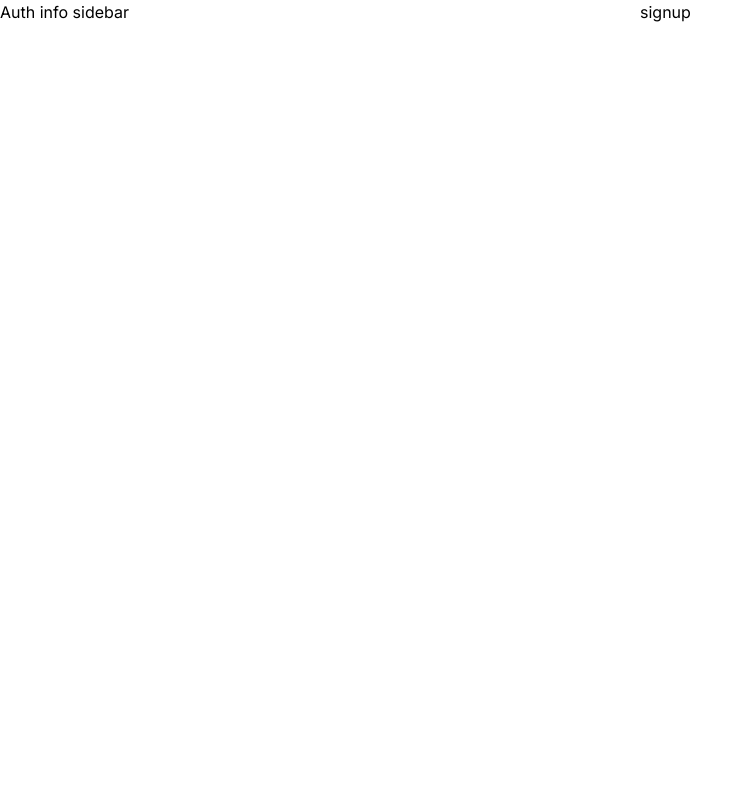
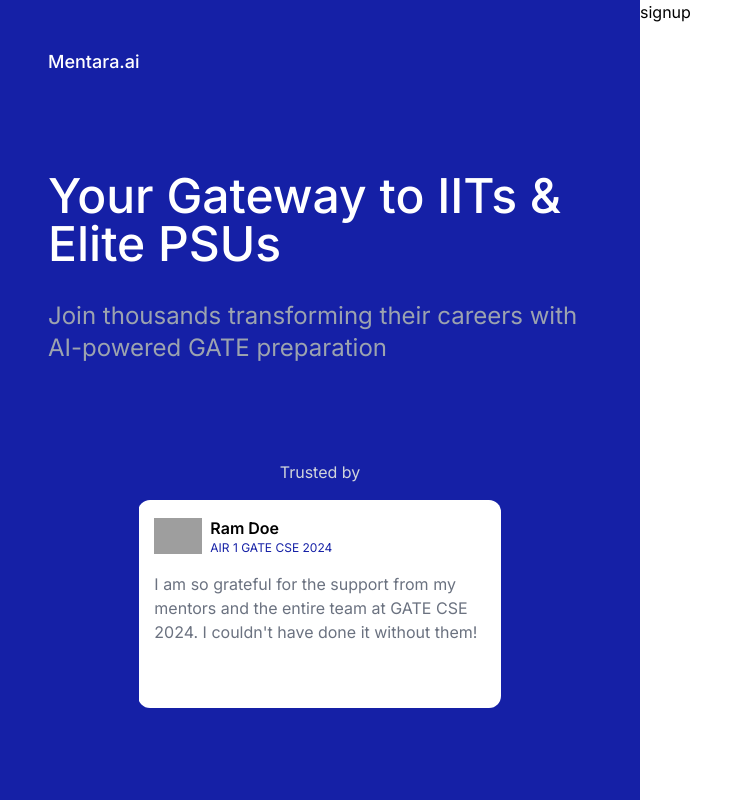
Before and after one commit to Chirag2203/gate-frontend-landing-page, a React (Vite) app: page /signup in a window 1280 px wide. Shown: the whole page, without its empty margins (0-752 px from the left). Built offline with nearby package versions, Linux system fonts and the light colour scheme; grey boxes are pictures that could not be loaded.

Commit message:
auth side bar added

```diff
--- a/package.json
+++ b/package.json
@@ -15,6 +15,8 @@
     "axios": "^1.7.7",
     "class-variance-authority": "^0.7.0",
     "clsx": "^2.1.1",
+    "embla-carousel-autoplay": "^8.3.1",
+    "embla-carousel-react": "^8.3.1",
     "html2canvas": "^1.4.1",
     "jspdf": "^2.5.2",
     "lucide-react": "^0.453.0",
--- a/src/components/pages/auth/AuthInfoSideBar.tsx
+++ b/src/components/pages/auth/AuthInfoSideBar.tsx
@@ -1,10 +1,64 @@
+import Autoplay from "embla-carousel-autoplay";
+
+import {
+  Carousel,
+  CarouselContent,
+  CarouselItem,
+  CarouselNext,
+  CarouselPrevious,
+} from "@/components/ui/carousel";
+import React from "react";
+import { testimonialsForAuthSideBar } from "@/constants/data";
 
 const AuthInfoSideBar = () => {
+  const plugin = React.useRef(
+    Autoplay({ delay: 3000, stopOnInteraction: true })
+  );
   return (
-    <div>
-      Auth info sidebar
+    <div className="bg-primary min-h-screen p-12">
+      <p className="text-white text-lg font-medium">Mentara.ai</p>
+      <div className="mt-24 ">
+        <p className="text-white text-5xl font-medium">
+          Your Gateway to IITs & Elite PSUs
+        </p>
+        <p className="text-gray-400 text-2xl mt-8">
+          Join thousands transforming their careers with <br />
+          AI-powered GATE preparation
+        </p>
+      </div>
+      <div className="mt-24 flex flex-col items-center gap-4 ">
+        <p className="text-gray-300 font-light">Trusted by</p>
+        <Carousel
+          plugins={[plugin.current]}
+          className=" w-2/3 mx-2"
+          onMouseEnter={plugin.current.stop}
+          onMouseLeave={plugin.current.reset}
+        >
+          <CarouselContent>
+            {testimonialsForAuthSideBar.map((testimony, index) => (
+              <CarouselItem key={index}>
+                <div className="p-4 bg-white rounded-xl h-52 ">
+                  <div className="flex gap-2 items-center">
+                    <img
+                      src="https://avatar.iran.liara.run/public"
+                      className="w-12"
+                    />
+                    <div>
+                      <p className="font-semibold">{testimony.name}</p>
+                      <p className="text-xs text-primary">{testimony.title}</p>
+                    </div>
+                  </div>
+                  <p className="mt-4 text-gray-500">{testimony.quote}</p>
+                </div>
+              </CarouselItem>
+            ))}
+          </CarouselContent>
+          {/* <CarouselPrevious />
+          <CarouselNext /> */}
+        </Carousel>
+      </div>
     </div>
-  )
-}
+  );
+};
 
-export default AuthInfoSideBar
+export default AuthInfoSideBar;
--- a/src/components/shared/wrappers/AuthWrapper.tsx
+++ b/src/components/shared/wrappers/AuthWrapper.tsx
@@ -3,7 +3,7 @@
 
 const AuthWrapper = ({ children }: { children: React.ReactNode }) => {
   return (
-    <div className="flex">
+    <div className="flex min-h-screen">
       <div className="w-1/2">
         <AuthInfoSideBar />
       </div>
--- /dev/null
+++ b/src/components/ui/carousel.tsx
@@ -0,0 +1,260 @@
+import * as React from "react"
+import { ArrowLeftIcon, ArrowRightIcon } from "@radix-ui/react-icons"
+import useEmblaCarousel, {
+  type UseEmblaCarouselType,
+} from "embla-carousel-react"
+
+import { cn } from "@/lib/utils"
+import { Button } from "@/components/ui/button"
+
+type CarouselApi = UseEmblaCarouselType[1]
+type UseCarouselParameters = Parameters<typeof useEmblaCarousel>
+type CarouselOptions = UseCarouselParameters[0]
+type CarouselPlugin = UseCarouselParameters[1]
+
+type CarouselProps = {
+  opts?: CarouselOptions
+  plugins?: CarouselPlugin
+  orientation?: "horizontal" | "vertical"
+  setApi?: (api: CarouselApi) => void
+}
+
+type CarouselContextProps = {
+  carouselRef: ReturnType<typeof useEmblaCarousel>[0]
+  api: ReturnType<typeof useEmblaCarousel>[1]
+  scrollPrev: () => void
+  scrollNext: () => void
+  canScrollPrev: boolean
+  canScrollNext: boolean
+} & CarouselProps
+
+const CarouselContext = React.createContext<CarouselContextProps | null>(null)
+
+function useCarousel() {
+  const context = React.useContext(CarouselContext)
+
+  if (!context) {
+    throw new Error("useCarousel must be used within a <Carousel />")
+  }
+
+  return context
+}
+
+const Carousel = React.forwardRef<
+  HTMLDivElement,
+  React.HTMLAttributes<HTMLDivElement> & CarouselProps
+>(
+  (
+    {
+      orientation = "horizontal",
+      opts,
+      setApi,
+      plugins,
+      className,
+      children,
+      ...props
+    },
+    ref
+  ) => {
+    const [carouselRef, api] = useEmblaCarousel(
+      {
+        ...opts,
+        axis: orientation === "horizontal" ? "x" : "y",
+      },
+      plugins
+    )
+    const [canScrollPrev, setCanScrollPrev] = React.useState(false)
+    const [canScrollNext, setCanScrollNext] = React.useState(false)
+
+    const onSelect = React.useCallback((api: CarouselApi) => {
+      if (!api) {
+        return
+      }
+
+      setCanScrollPrev(api.canScrollPrev())
+      setCanScrollNext(api.canScrollNext())
+    }, [])
+
+    const scrollPrev = React.useCallback(() => {
+      api?.scrollPrev()
+    }, [api])
+
+    const scrollNext = React.useCallback(() => {
+      api?.scrollNext()
+    }, [api])
+
+    const handleKeyDown = React.useCallback(
+      (event: React.KeyboardEvent<HTMLDivElement>) => {
+        if (event.key === "ArrowLeft") {
+          event.preventDefault()
+          scrollPrev()
+        } else if (event.key === "ArrowRight") {
+          event.preventDefault()
+          scrollNext()
+        }
+      },
+      [scrollPrev, scrollNext]
+    )
+
+    React.useEffect(() => {
+      if (!api || !setApi) {
+        return
+      }
+
+      setApi(api)
+    }, [api, setApi])
+
+    React.useEffect(() => {
+      if (!api) {
+        return
+      }
+
+      onSelect(api)
+      api.on("reInit", onSelect)
+      api.on("select", onSelect)
+
+      return () => {
+        api?.off("select", onSelect)
+      }
+    }, [api, onSelect])
+
+    return (
+      <CarouselContext.Provider
+        value={{
+          carouselRef,
+          api: api,
+          opts,
+          orientation:
+            orientation || (opts?.axis === "y" ? "vertical" : "horizontal"),
+          scrollPrev,
+          scrollNext,
+          canScrollPrev,
+          canScrollNext,
+        }}
+      >
+        <div
+          ref={ref}
+          onKeyDownCapture={handleKeyDown}
+          className={cn("relative", className)}
+          role="region"
+          aria-roledescription="carousel"
+          {...props}
+        >
+          {children}
+        </div>
+      </CarouselContext.Provider>
+    )
+  }
+)
+Carousel.displayName = "Carousel"
+
+const CarouselContent = React.forwardRef<
+  HTMLDivElement,
+  React.HTMLAttributes<HTMLDivElement>
+>(({ className, ...props }, ref) => {
+  const { carouselRef, orientation } = useCarousel()
+
+  return (
+    <div ref={carouselRef} className="overflow-hidden">
+      <div
+        ref={ref}
+        className={cn(
+          "flex",
+          orientation === "horizontal" ? "-ml-4" : "-mt-4 flex-col",
+          className
+        )}
+        {...props}
+      />
+    </div>
+  )
+})
+CarouselContent.displayName = "CarouselContent"
+
+const CarouselItem = React.forwardRef<
+  HTMLDivElement,
+  React.HTMLAttributes<HTMLDivElement>
+>(({ className, ...props }, ref) => {
+  const { orientation } = useCarousel()
+
+  return (
+    <div
+      ref={ref}
+      role="group"
+      aria-roledescription="slide"
+      className={cn(
+        "min-w-0 shrink-0 grow-0 basis-full",
+        orientation === "horizontal" ? "pl-4" : "pt-4",
+        className
+      )}
+      {...props}
+    />
+  )
+})
+CarouselItem.displayName = "CarouselItem"
+
+const CarouselPrevious = React.forwardRef<
+  HTMLButtonElement,
+  React.ComponentProps<typeof Button>
+>(({ className, variant = "outline", size = "icon", ...props }, ref) => {
+  const { orientation, scrollPrev, canScrollPrev } = useCarousel()
+
+  return (
+    <Button
+      ref={ref}
+      variant={variant}
+      size={size}
+      className={cn(
+        "absolute  h-8 w-8 rounded-full",
+        orientation === "horizontal"
+          ? "-left-12 top-1/2 -translate-y-1/2"
+          : "-top-12 left-1/2 -translate-x-1/2 rotate-90",
+        className
+      )}
+      disabled={!canScrollPrev}
+      onClick={scrollPrev}
+      {...props}
+    >
+      <ArrowLeftIcon className="h-4 w-4" />
+      <span className="sr-only">Previous slide</span>
+    </Button>
+  )
+})
+CarouselPrevious.displayName = "CarouselPrevious"
+
+const CarouselNext = React.forwardRef<
+  HTMLButtonElement,
+  React.ComponentProps<typeof Button>
+>(({ className, variant = "outline", size = "icon", ...props }, ref) => {
+  const { orientation, scrollNext, canScrollNext } = useCarousel()
+
+  return (
+    <Button
+      ref={ref}
+      variant={variant}
+      size={size}
+      className={cn(
+        "absolute h-8 w-8 rounded-full",
+        orientation === "horizontal"
+          ? "-right-12 top-1/2 -translate-y-1/2"
+          : "-bottom-12 left-1/2 -translate-x-1/2 rotate-90",
+        className
+      )}
+      disabled={!canScrollNext}
+      onClick={scrollNext}
+      {...props}
+    >
+      <ArrowRightIcon className="h-4 w-4" />
+      <span className="sr-only">Next slide</span>
+    </Button>
+  )
+})
+CarouselNext.displayName = "CarouselNext"
+
+export {
+  type CarouselApi,
+  Carousel,
+  CarouselContent,
+  CarouselItem,
+  CarouselPrevious,
+  CarouselNext,
+}
--- /dev/null
+++ b/src/constants/data.ts
@@ -0,0 +1,24 @@
+export const testimonialsForAuthSideBar =
+[
+    {
+        id: 1,
+        name: "John Doe",
+        title: "AIR 1 GATE CSE 2024",
+        image: "https://randomuser.me/api/portraits",
+        quote: "I am so grateful for the support from my mentors and the entire team at GATE CSE 2024. I couldn't have done it without them!",
+    },
+    {
+        id: 2,
+        name: "Ram Doe",
+        title: "AIR 1 GATE CSE 2024",
+        image: "https://randomuser.me/api/portraits",
+        quote: "I am so grateful for the support from my mentors and the entire team at GATE CSE 2024. I couldn't have done it without them!",
+    },
+    {
+        id: 3,
+        name: "Sham Doe",
+        title: "AIR 1 GATE CSE 2024",
+        image: "https://randomuser.me/api/portraits",
+        quote: "I am so grateful for the support from my mentors and the entire team at GATE CSE 2024. I couldn't have done it without them!",
+    },
+];
```
Also changed, not shown: 1 other file (tests, documents, lock files or other folders).
